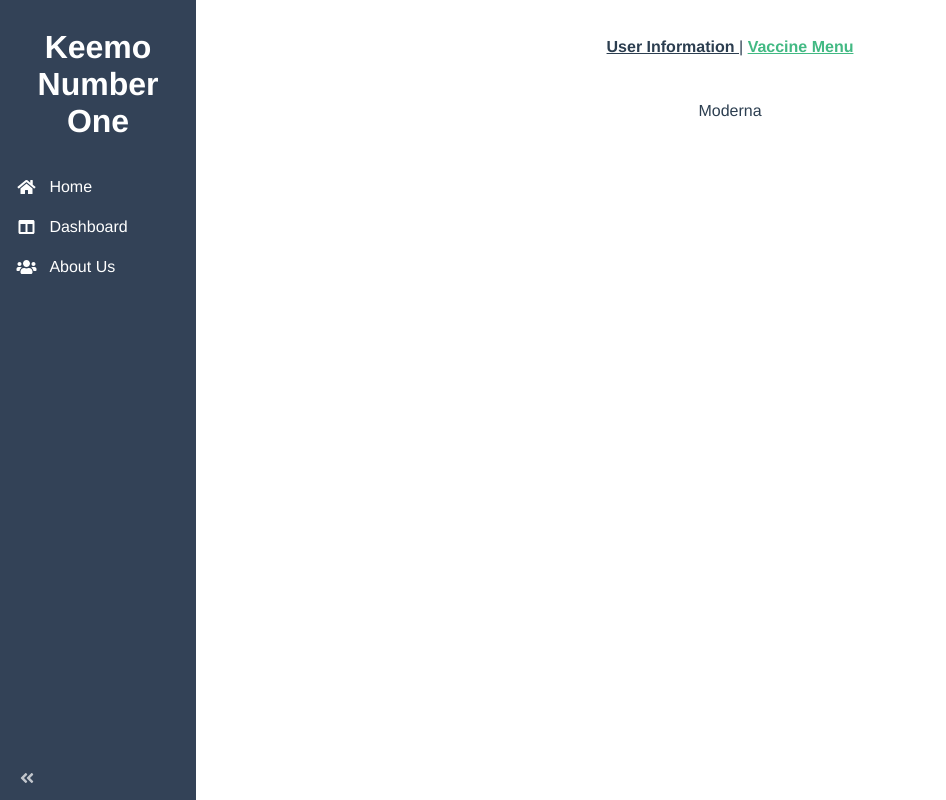
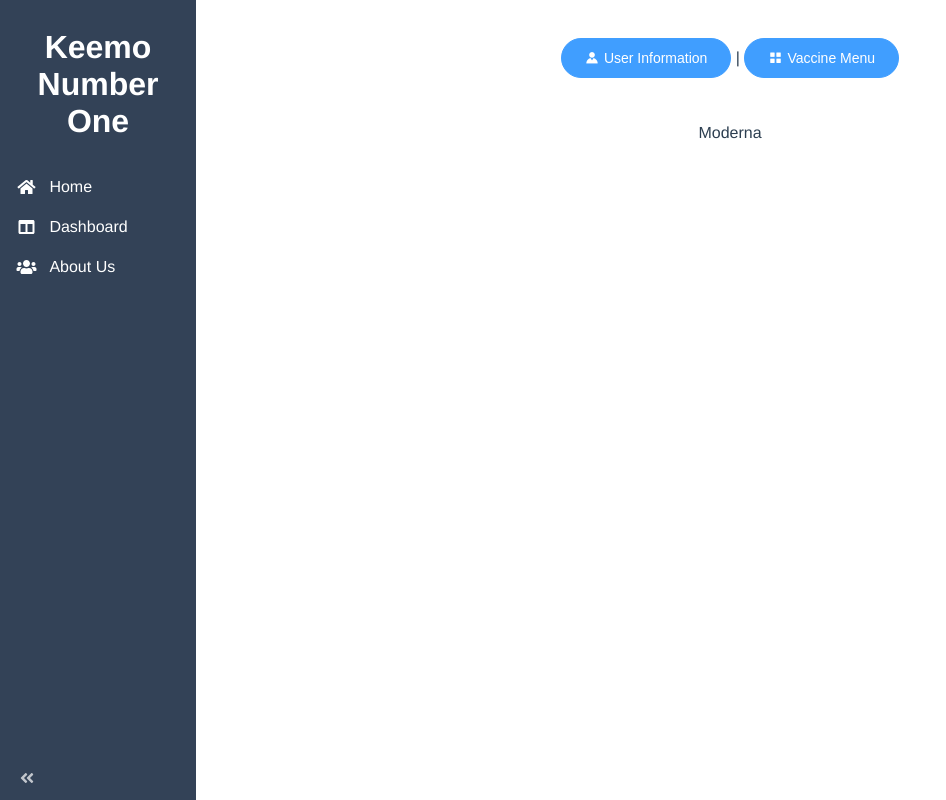
Before and after one commit to TarKz06/SE331-2021-Project, a Vue app: page /details/1/vaccineInfo in a window 1280 px wide. Shown: the whole page, without its empty margins (0-946 px from the left). Built offline with nearby package versions, Linux system fonts and the light colour scheme; data requests are answered from the project's data file.

Commit message:
Design the button on the layout page
change simple text to the button in the layout page

```diff
--- a/src/views/detailsPage/Layout.vue
+++ b/src/views/detailsPage/Layout.vue
@@ -1,12 +1,13 @@
 <template>
   <div v-if="info">
     <div id="nav">
+
       <router-link :to="{ name: 'userInfo', params: { id } }">
-        User Information
+        <el-button type="primary" round icon="el-icon-s-custom">User Information</el-button>
       </router-link>
       |
       <router-link :to="{ name: 'vaccineInfo', params: { id } }">
-        Vaccine Menu
+        <el-button type="primary" round icon="el-icon-menu">Vaccine Menu</el-button>
       </router-link>
     </div>
     <router-view :info="info" />
```
